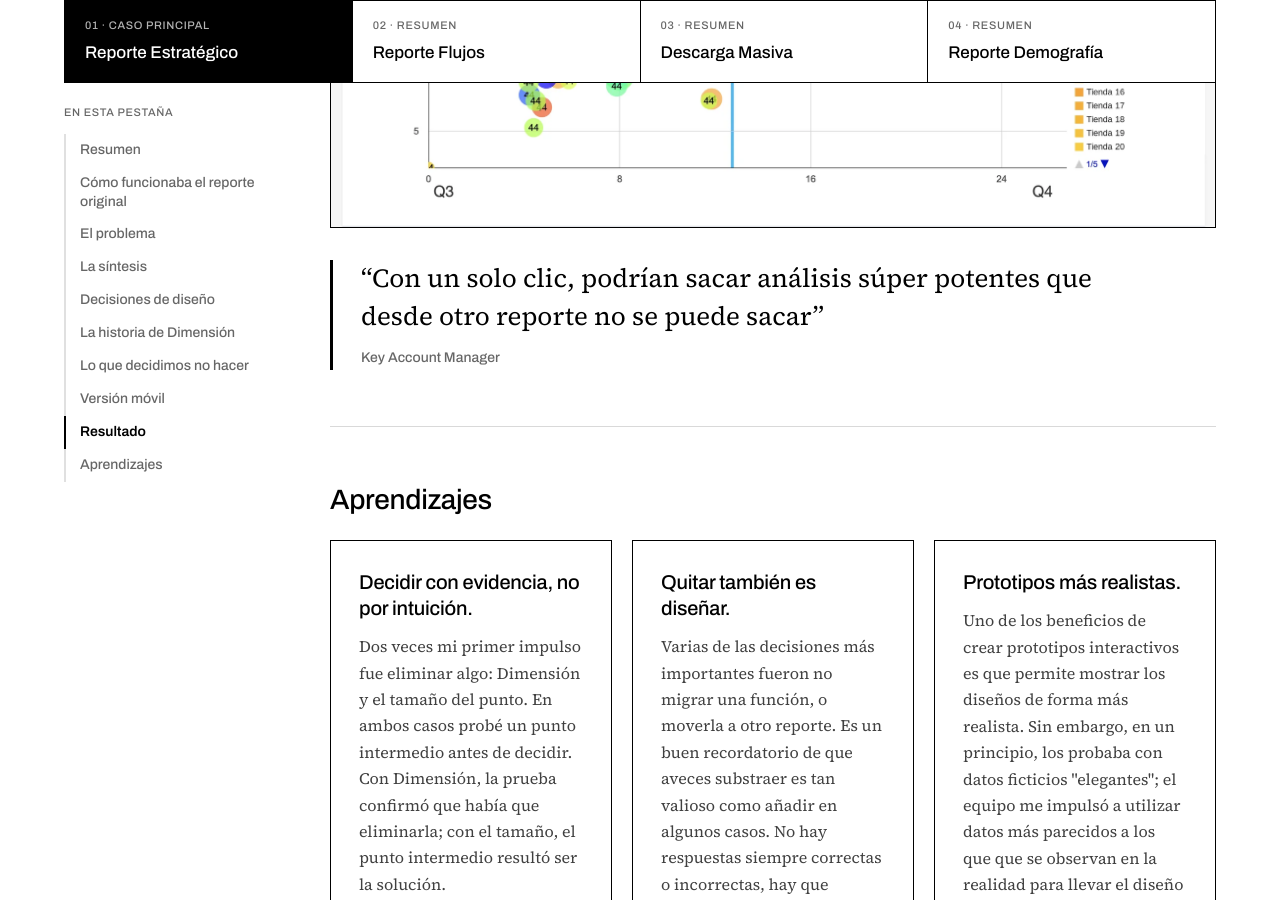
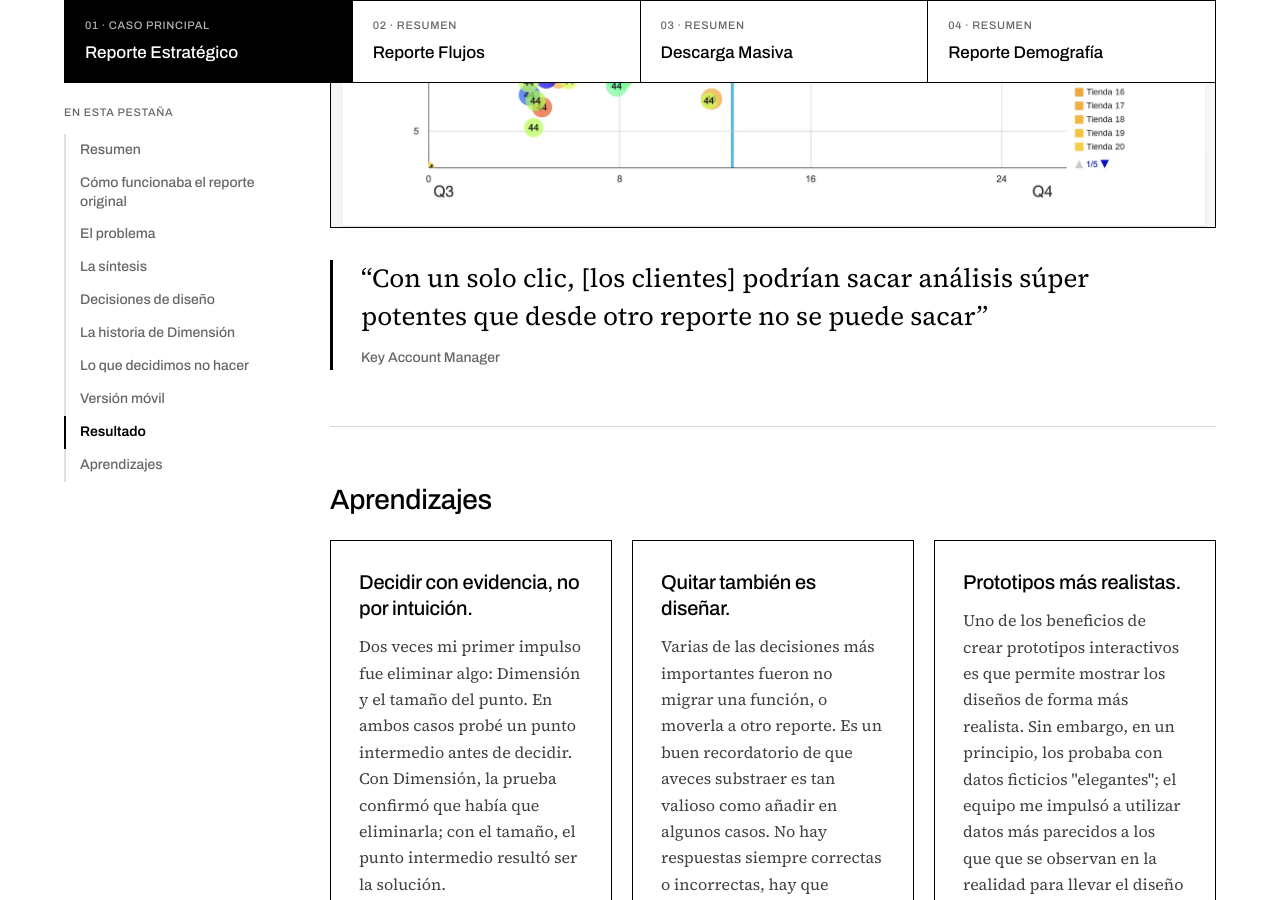
Before and after one commit to cathernandez/cathernandez.github.io, a Jekyll site: the page built from proyectos/plataforma-bi.html, in a window 1280 px wide and 900 px high, scrolled down 15088 px. Built offline with Jekyll 4.4.1, drawn with Linux system fonts in a browser that asks for light colours.

Commit message:
Cita del KAM: «[los clientes]» para dar contexto
Co-Authored-By: Claude Opus 5.5 <noreply@anthropic.com>
Claude-Session: https://claude.ai/code/session_01UYqgEbCiSSGF4VPAAjuLQ2

```diff
--- a/proyectos/plataforma-bi.html
+++ b/proyectos/plataforma-bi.html
@@ -193,7 +193,7 @@ scripts:
 <div class="alternar__vista" data-vista="despues" hidden=""><div style="border: 1px solid #000; line-height: 0; overflow: hidden"><img alt="Reporte rediseñado: tiendas numeradas y coloreadas por cuadrante A1 a A4, ejes con nombre, etiqueta «Centro: Promedio», botones Cuadrantes, Gráfico adicional e Indicadores, y lista de tiendas a la derecha." class="img-ancho" decoding="async" height="979" loading="lazy" src="{{ '/assets/img/plataforma-bi/11-resultado-grafico-final.webp' | relative_url }}" width="1800"/></div></div>
 </div>
 <blockquote style="margin: 8px 0 0; padding: 0 0 0 28px; border-left: 3px solid #000; display: flex; flex-direction: column; gap: 12px; max-width: 820px">
-<p class="fs-26" style="margin: 0; font-size: 26px; line-height: 1.45; color: #000">“Con un solo clic, podrían sacar análisis súper potentes que desde otro reporte no se puede sacar”</p>
+<p class="fs-26" style="margin: 0; font-size: 26px; line-height: 1.45; color: #000">“Con un solo clic, [los clientes] podrían sacar análisis súper potentes que desde otro reporte no se puede sacar”</p>
 <span style="font-family: 'Archivo', sans-serif; font-size: 14px; color: rgba(0,0,0,0.6)">Key Account Manager</span>
 </blockquote>
 </section>
```
